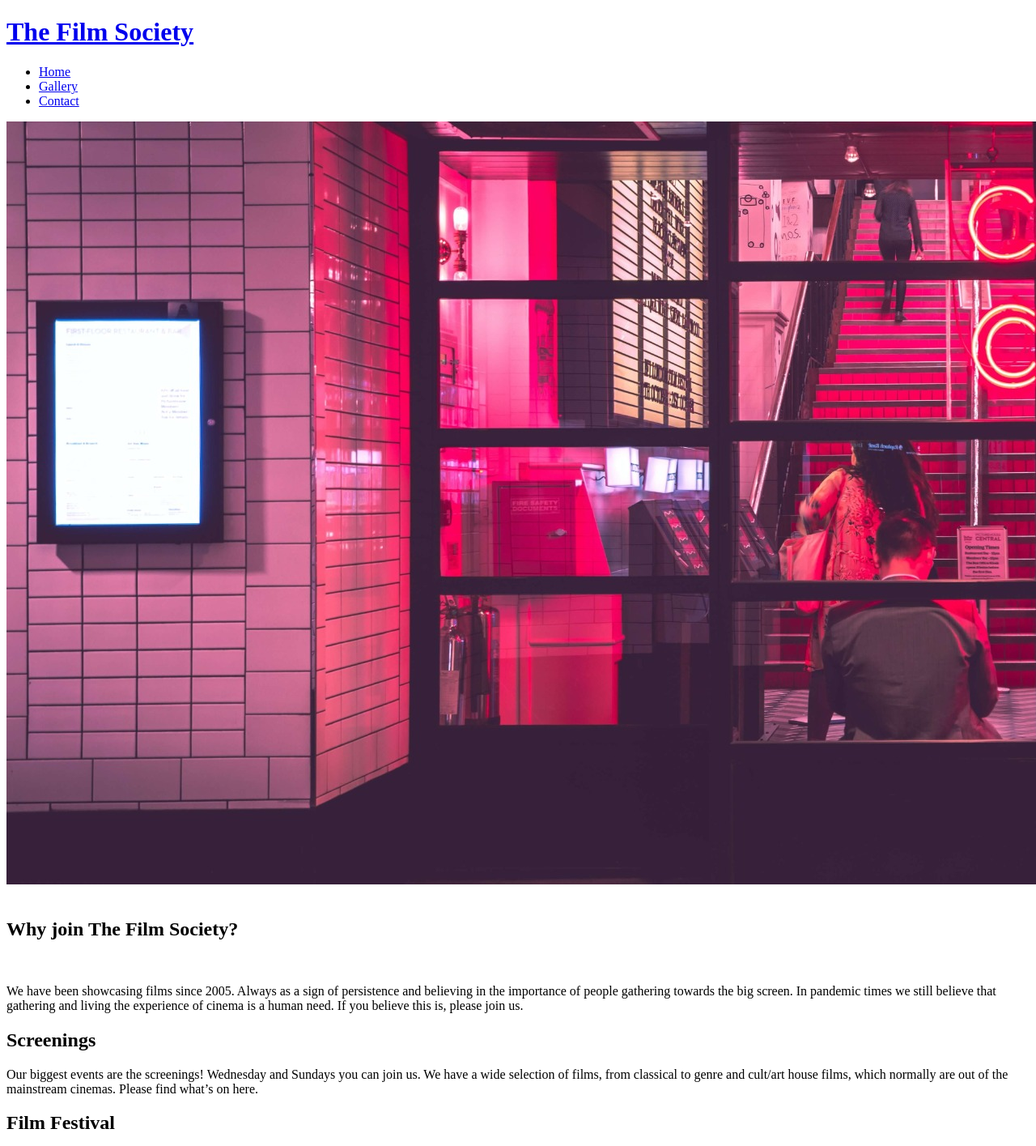
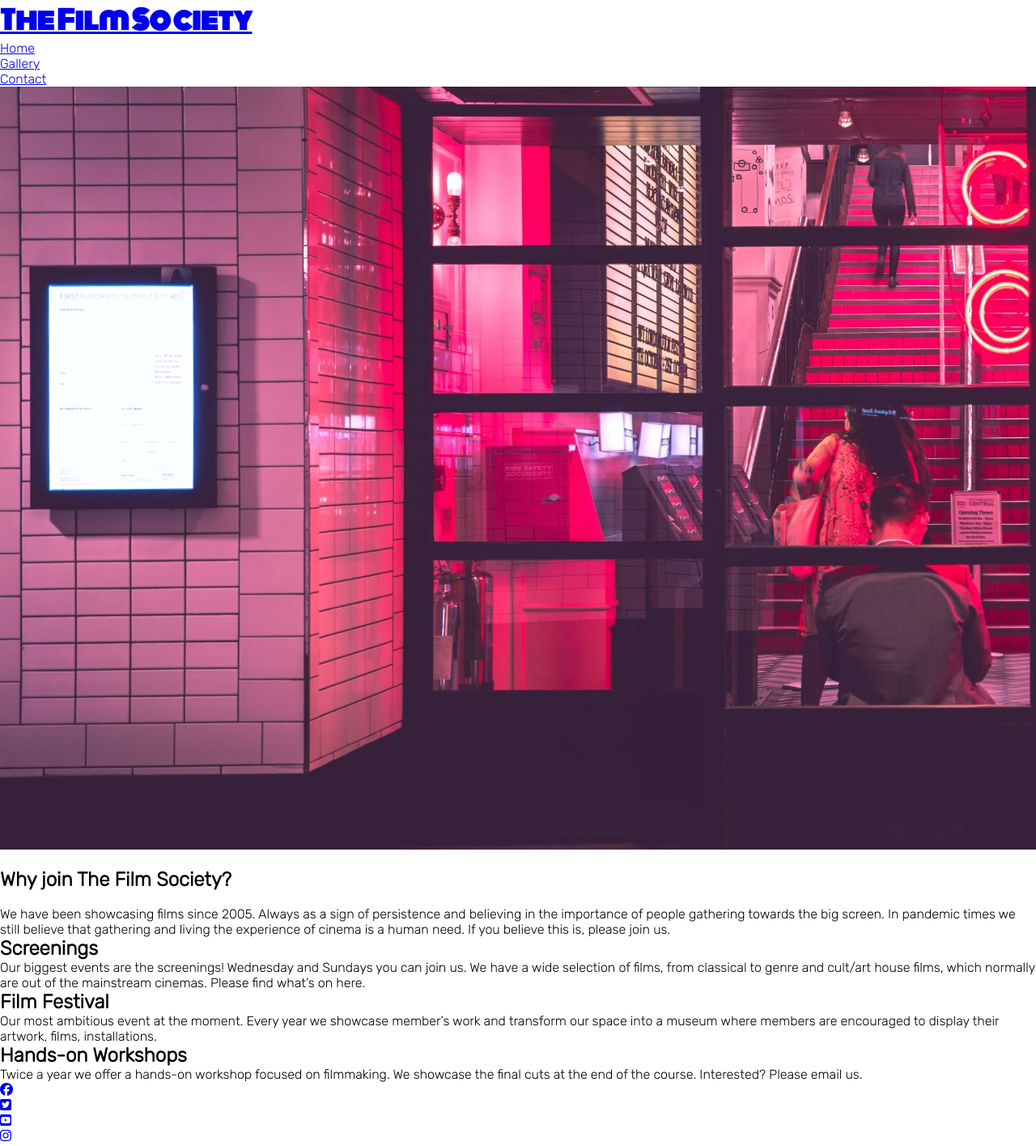
Before and after one commit to moscarellar/moscarellar-filmsociety-raymundo, a plain HTML site: page index.html in a window 1280 px wide. Shown: the top 1415 px of the page at 81% size. Drawn offline with Linux system fonts and the light colour scheme.

Commit message:
include fonts

```diff
--- a/assets/css/style.css
+++ b/assets/css/style.css
@@ -1,3 +1,18 @@
+@import url('https://fonts.googleapis.com/css2?family=Monoton&family=Rubik:wght@300&display=swap');
+
+*{
+    margin: 0;
+    padding: 0;
+    border: none;
+}
+
+#logo {
+    font-family: Monoton, sans-serif;
+}
+body{
+    font-family: Rubik, sans-serif;
+}
+
 #photos {
     clear: both;
     line-height: 0;
--- a/index.html
+++ b/index.html
@@ -1,11 +1,13 @@
 <!DOCTYPE html>
 <html lang="en">
+
 <head>
     <meta charset="UTF-8">
     <meta http-equiv="X-UA-Compatible" content="IE=edge">
     <meta name="viewport" content="width=device-width, initial-scale=1.0">
     <meta name="description" content="The Film Society is a club for movie lovers in Dublin">
     <meta name="keywords" content="films, film society, film festival, ireland, dublin">
+
     <link rel="stylesheet" href="assets/css/style.css">
     <title>The Film Society</title>
 
@@ -18,8 +20,8 @@
             <h1 id="logo">The Film Society</h1>
         </a>
     <!-- Navbar -->
-    <nav class="navbar">
-        <ul class="navbar">
+    <nav>
+        <ul id="menu">
             <li><a class="active" href="index.html">Home</a></li>
             <li><a href="gallery.html">Gallery</a></li>
             <li><a href="contact.html">Contact</a></li>
@@ -27,13 +29,13 @@
     </nav>
     </header>
     <!-- Section for Hero Image -->
-    <section id="heropicture">
+    <section id="hero-picture">
 
         <div id="heroimage">
             <img src="assets/images/cinema-entrance.jpeg" alt="cinema main entrance">
         </div>
 
-        <div id="welcomemessage">
+        <div id="welcome-message">
             <br>
             <h2>Why join The Film Society?</h2>
             <br>
@@ -46,7 +48,7 @@
     </section>
 
     <!-- Main Section -->
-    <section id="mainactivities">
+    <section id="main-activities">
 
         <div id="screenings">
             <h2>Screenings</h2>
```
